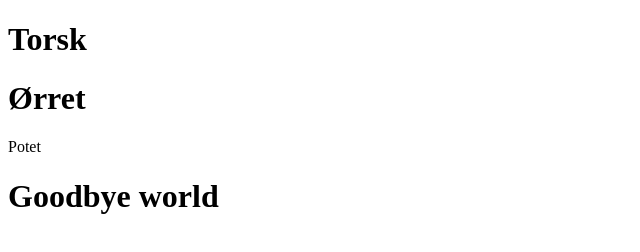
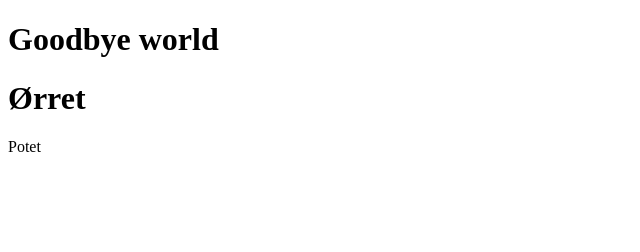
Before and after one commit to LeahJKH/Kodehode-github-collab, a plain HTML site: page index.html in a window 1280 px wide. Shown: the whole page, without its empty margins (0-640 px from the left). Drawn offline with Linux system fonts and the light colour scheme.

Commit message:
cheatSheet Notes and html fix

```diff
--- a/index.html
+++ b/index.html
@@ -7,7 +7,7 @@
   </head>
   <body>
     <header>
-      <h1>Torsk</h1>
+      <h1>Goodbye world</h1>
     </header>
     <main>
       <h1>Ørret</h1>
@@ -15,9 +15,5 @@
     <footer>
       <p>Potet</p>
     </footer>
-
-    <header>
-        <h1>Goodbye world</h1>
-    </header>
   </body>
 </html>
```
Also changed, not shown: 2 other files.
